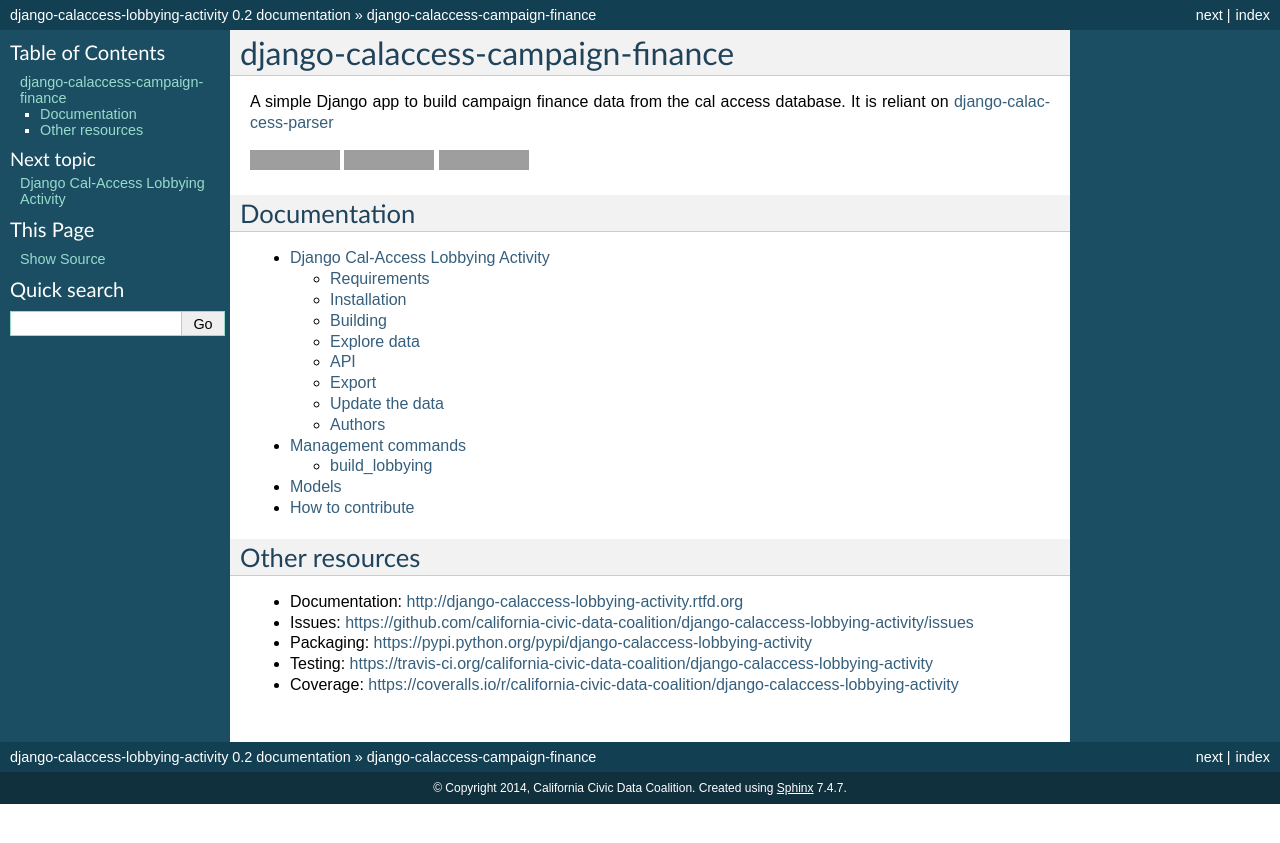
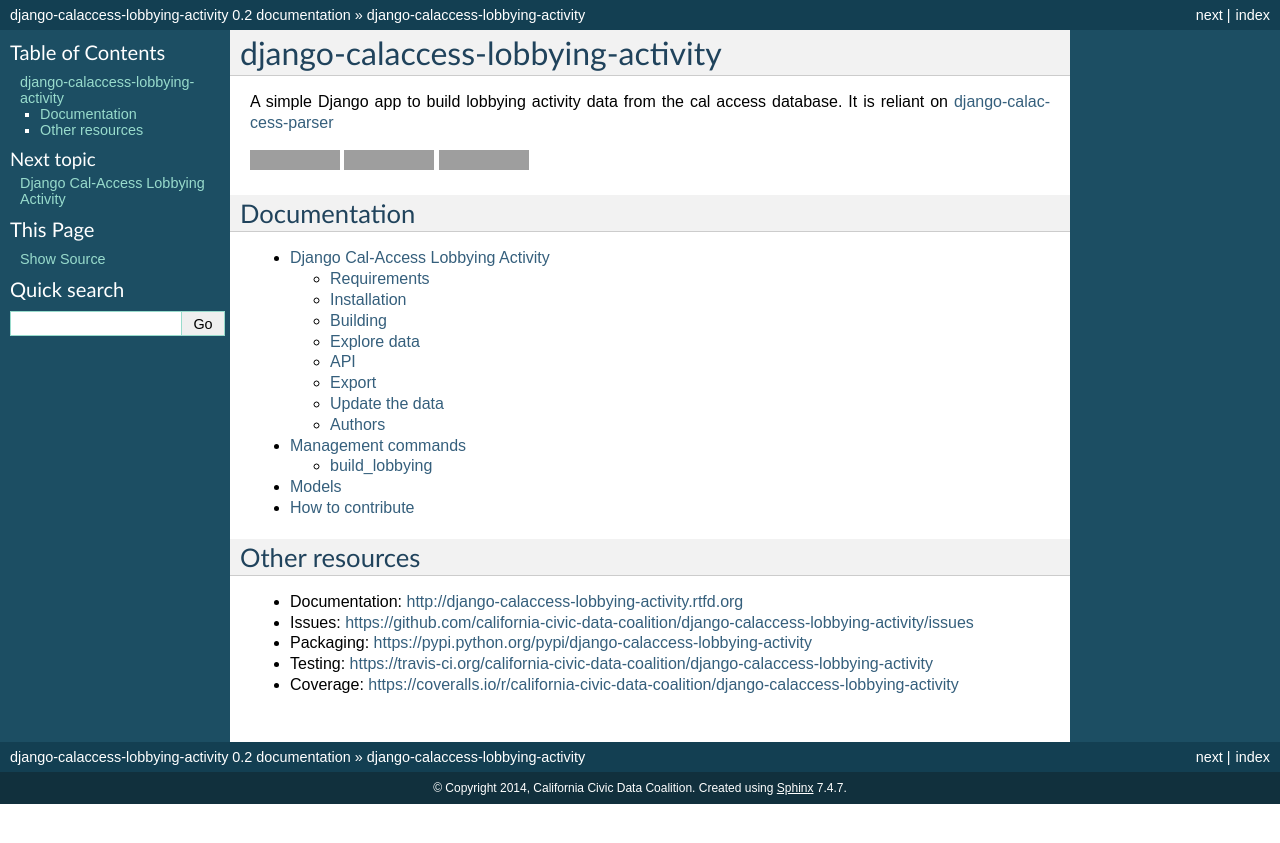
Before and after one commit to palewire/django-calaccess-lobbying-browser, a Sphinx documentation site: the page built from docs/index.rst, in a window 1280 px wide. Shown: the top 843 px of the page. Built offline with Sphinx 7.4.7, drawn with Linux system fonts in a browser that asks for light colours; grey boxes are pictures that could not be loaded.

Commit message:
updated docs

```diff
--- a/docs/index.rst
+++ b/docs/index.rst
@@ -1,6 +1,6 @@
-django-calaccess-campaign-finance
+django-calaccess-lobbying-activity
 =======================
-A simple Django app to build campaign finance data from the cal access database. It is reliant on `django-calaccess-parser <https://github.com/california-civic-data-coalition/django-calaccess-parser>`_
+A simple Django app to build lobbying activity data from the cal access database. It is reliant on `django-calaccess-parser <https://github.com/california-civic-data-coalition/django-calaccess-parser>`_
 
 |Build Status| |PyPI version| |Coverage Status|
 
```
